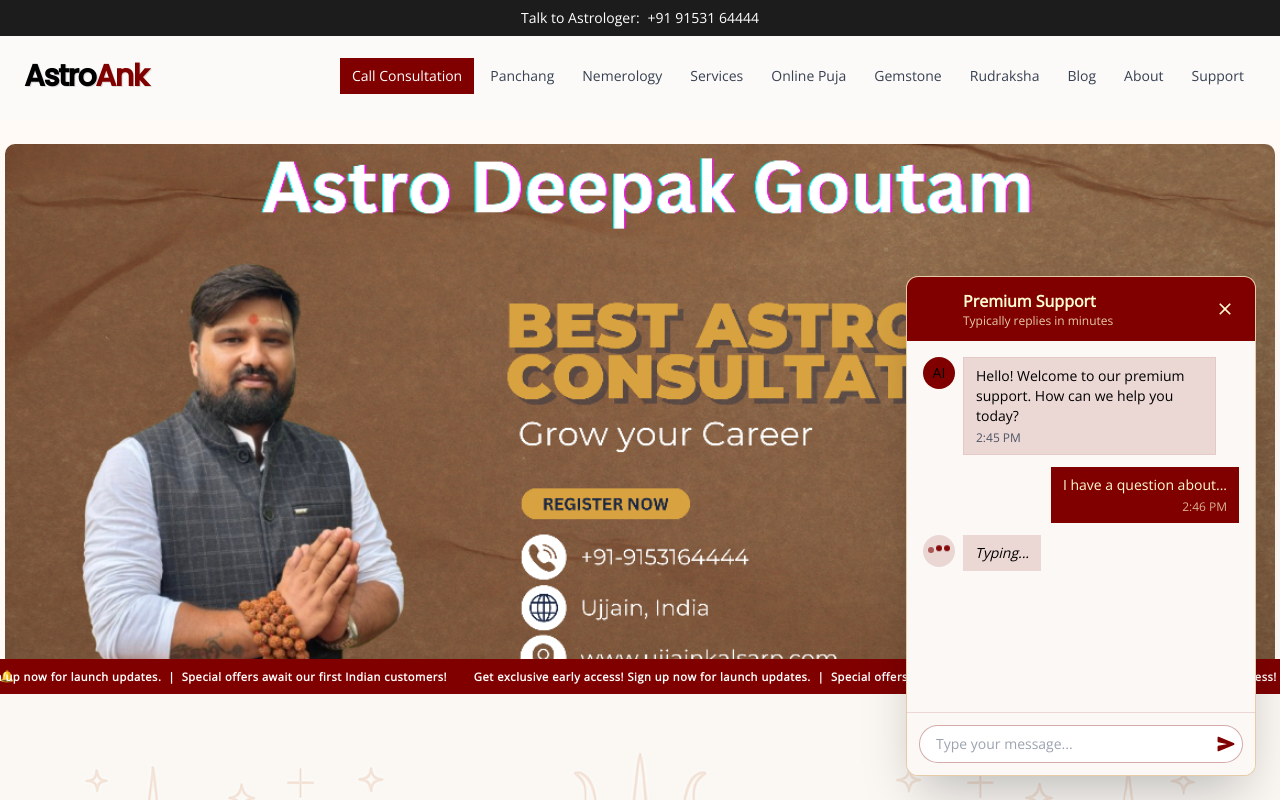
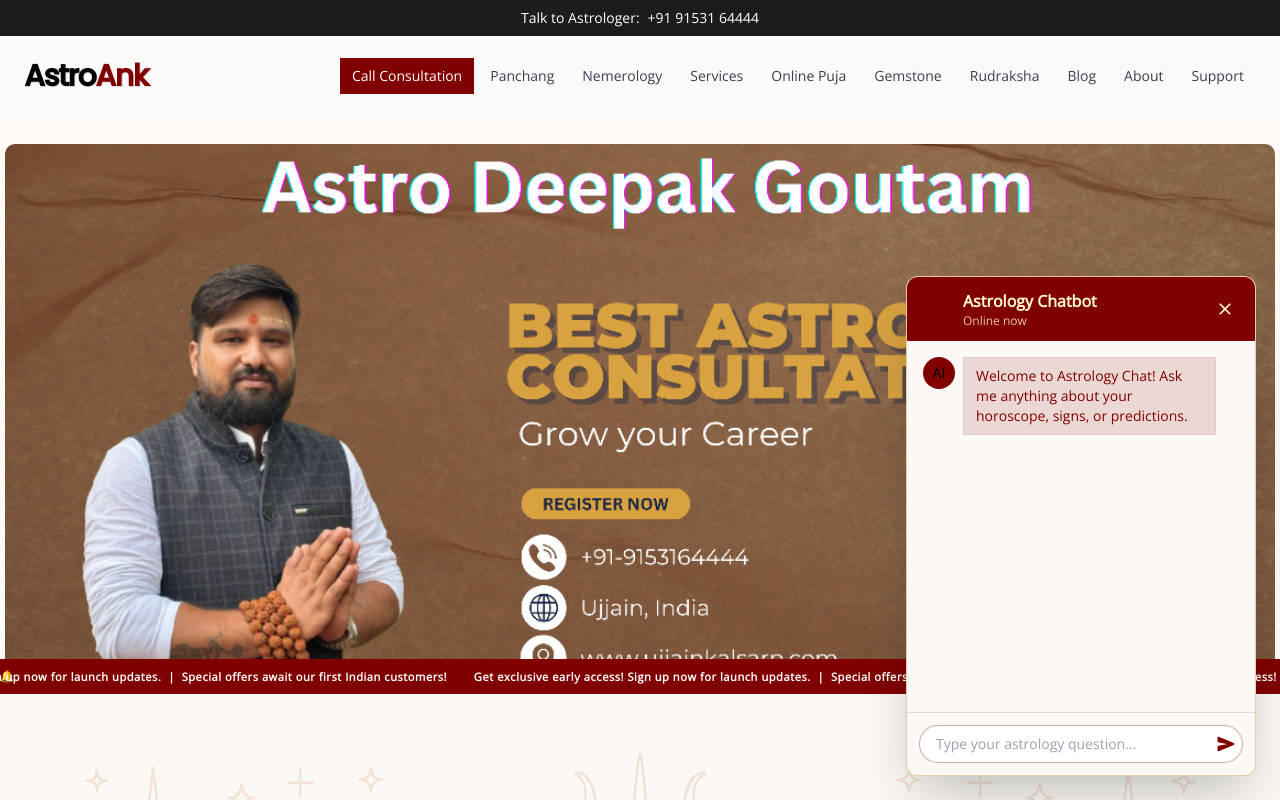
Before and after one commit to DesignsVerse/AstroTime, a Next.js app: page / in a window 1280 px wide. Both pictures are taken after a click on the button 1220 px from the left and 732 px from the top of the page. Shown: the top 800 px of the page. Built offline with nearby package versions, Linux system fonts and the light colour scheme.

Commit message:
Update ChatBoard.tsx

```diff
--- a/components/Home/ChatBoard.tsx
+++ b/components/Home/ChatBoard.tsx
@@ -1,52 +1,118 @@
-"use client"
-import { useState } from 'react';
-import { IoMdChatbubbles, IoMdClose } from 'react-icons/io';
-import { IoSend } from 'react-icons/io5';
+"use client";
+import { useState, useRef, useEffect } from "react";
+import { IoMdChatbubbles, IoMdClose } from "react-icons/io";
+import { IoSend } from "react-icons/io5";
+
 
 export default function ChatBoard() {
+  const [autoPopped, setAutoPopped] = useState(false);
   const [open, setOpen] = useState(false);
+  const [userInput, setUserInput] = useState("");
+  const [chatHistory, setChatHistory] = useState([
+    {
+      role: "assistant",
+      content:
+        "Welcome to Astrology Chat! Ask me anything about your horoscope, signs, or predictions.",
+    },
+  ]);
+  useEffect(() => {
+    if (!open && !autoPopped) {
+      const timer = setTimeout(() => {
+        setOpen(true);
+        setAutoPopped(true);
+      }, 10000); // 10,000 ms = 10 seconds
+      return () => clearTimeout(timer);
+    }
+  }, [open, autoPopped]);
+  const [loading, setLoading] = useState(false);
+  const messagesEndRef = useRef(null);
+
+  useEffect(() => {
+    if (messagesEndRef.current) {
+      messagesEndRef.current.scrollIntoView({ behavior: "smooth" });
+    }
+  }, [chatHistory, open]);
+
+  const sendMessage = async (e) => {
+    e?.preventDefault();
+    const message = userInput.trim();
+    if (!message || loading) return;
+    const newHistory = [...chatHistory, { role: "user", content: message }];
+    setChatHistory(newHistory);
+    setUserInput("");
+    setLoading(true);
+
+    try {
+      const resp = await fetch("/api/ask", {
+        method: "POST",
+        headers: { "Content-Type": "application/json" },
+        body: JSON.stringify({ message, chatHistory: newHistory }),
+      });
+      const data = await resp.json();
+      setChatHistory([
+        ...newHistory,
+        {
+          role: "assistant",
+          content: data.reply || "Sorry, I couldn't answer that.",
+          language: data.language,
+        },
+      ]);
+    } catch {
+      setChatHistory([
+        ...newHistory,
+        {
+          role: "assistant",
+          content: "Something went wrong. Please try again.",
+        },
+      ]);
+    } finally {
+      setLoading(false);
+    }
+  };
 
   return (
     <>
-      {/* Floating Chat Button - More Premium Look */}
+      {/* Floating Chat Button */}
       {!open && (
         <button
           onClick={() => setOpen(true)}
           className="fixed bottom-16 md:bottom-10 right-3 md:right-8 z-50 bg-[#800000] text-cream p-4 rounded-full shadow-xl hover:scale-110 transition-all duration-300 focus:outline-none group"
           aria-label="Open chat"
-          style={{
-            boxShadow: '0 4px 20px rgba(128, 0, 0, 0.3)'
-          }}
+          style={{ boxShadow: "0 4px 20px rgba(128, 0, 0, 0.3)" }}
         >
-          <IoMdChatbubbles size={24} className="group-hover:rotate-12 transition-transform" color="#FFF" />
-
+          <IoMdChatbubbles
+            size={24}
+            className="group-hover:rotate-12 transition-transform"
+            color="#FFF"
+          />
         </button>
       )}
 
-      {/* Chat Board Panel - Compact and Premium */}
+      {/* Chat Board Panel */}
       <div
-        className={`fixed bottom-6 right-6 h-[500px] w-[350px] rounded-xl overflow-hidden shadow-2xl z-50 flex flex-col transition-all duration-300 ease-in-out ${open ? 'opacity-100 translate-y-0' : 'opacity-0 translate-y-4 pointer-events-none'}`}
+        className={`fixed bottom-6 right-6 h-[500px] w-[350px] rounded-xl overflow-hidden shadow-2xl z-50 flex flex-col transition-all duration-300 ease-in-out ${
+          open
+            ? "opacity-100 translate-y-0"
+            : "opacity-0 translate-y-4 pointer-events-none"
+        }`}
         style={{
-          backgroundColor: '#FFFDD0',
-          border: '1px solid #80000033',
-          maxHeight: 'calc(100vh - 100px)'
+          backgroundColor: "#FFFDD0",
+          border: "1px solid #80000033",
+          maxHeight: "calc(100vh - 100px)",
         }}
       >
         {/* Header */}
         <div
           className="px-4 py-3 flex items-center justify-between"
-          style={{
-            backgroundColor: '#800000',
-            color: '#FFFDD0'
-          }}
+          style={{ backgroundColor: "#800000", color: "#FFFDD0" }}
         >
           <div className="flex items-center gap-2">
             <div className="w-8 h-8 rounded-full bg-cream flex items-center justify-center">
               <span className="text-[#800000] font-bold text-sm">AI</span>
             </div>
             <div>
-              <h3 className="font-semibold">Premium Support</h3>
-              <p className="text-xs opacity-80">Typically replies in minutes</p>
+              <h3 className="font-semibold">Astrology Chatbot</h3>
+              <p className="text-xs opacity-80">Online now</p>
             </div>
           </div>
           <button
@@ -61,41 +127,38 @@ export default function ChatBoard() {
         {/* Messages Area */}
         <div
           className="flex-1 p-4 overflow-y-auto flex flex-col gap-3"
-          style={{ backgroundColor: '#FBF8F5' }}
+          style={{ backgroundColor: "#FBF8F5" }}
         >
-          {/* Welcome Message */}
-          <div className="flex gap-2">
+          {chatHistory.map((msg, idx) => (
+            <div
+              key={idx}
+              className={
+                msg.role === "user"
+                  ? "flex gap-2 justify-end"
+                  : "flex gap-2"
+              }
+            >
+              {msg.role === "assistant" && (
                 <div className="w-8 h-8 rounded-full bg-[#800000] flex-shrink-0 flex items-center justify-center text-cream text-sm">
                   AI
                 </div>
+              )}
               <div
                 className="px-3 py-2 rounded-lg max-w-[80%]"
                 style={{
-                backgroundColor: '#80000022',
-                border: '1px solid #80000011'
+                  backgroundColor:
+                    msg.role === "user" ? "#800000" : "#80000022",
+                  color: msg.role === "user" ? "#FFFDD0" : "#800000",
+                  border:
+                    msg.role === "assistant" ? "1px solid #80000011" : "none",
                 }}
               >
-              <p className="text-sm">Hello! Welcome to our premium support. How can we help you today?</p>
-              <p className="text-xs text-gray-600 mt-1">2:45 PM</p>
+                <p className="text-sm">{msg.content}</p>
               </div>
+              {msg.role === "user" && <div style={{ width: 32 }} />}
             </div>
-
-          {/* User Message Placeholder */}
-          <div className="flex gap-2 justify-end">
-            <div
-              className="px-3 py-2 rounded-lg max-w-[80%]"
-              style={{
-                backgroundColor: '#800000',
-                color: '#FFFDD0'
-              }}
-            >
-              <p className="text-sm">I have a question about...</p>
-              <p className="text-xs opacity-70 mt-1 text-right">2:46 PM</p>
-            </div>
-          </div>
-
-          {/* Typing Indicator */}
-          {open && (
+          ))}
+          {loading && (
             <div className="flex gap-2">
               <div className="w-8 h-8 rounded-full bg-[#80000022] flex-shrink-0 flex items-center justify-center">
                 <div className="typing-indicator">
@@ -109,36 +172,44 @@ export default function ChatBoard() {
               </div>
             </div>
           )}
+          <div ref={messagesEndRef}></div>
         </div>
 
         {/* Input Area */}
-        <div
+        <form
+          onSubmit={sendMessage}
           className="p-3 border-t relative"
           style={{
-            backgroundColor: '#FBF8F5',
-            borderColor: '#80000022'
+            backgroundColor: "#FBF8F5",
+            borderColor: "#80000022",
           }}
         >
           <input
             type="text"
+            value={userInput}
+            onChange={(e) => setUserInput(e.target.value)}
             className="w-full rounded-full border pl-4 pr-10 py-2 focus:outline-none focus:ring-1 text-sm"
             style={{
-              backgroundColor: 'white',
-              borderColor: '#80000055',
-              color: '#800000'
+              backgroundColor: "white",
+              borderColor: "#80000055",
+              color: "#800000",
             }}
-            placeholder="Type your message..."
+            placeholder="Type your astrology question..."
+            disabled={loading}
+            onKeyDown={(e) => {
+              if (e.key === "Enter" && !e.shiftKey) sendMessage(e);
+            }}
           />
           <button
+            type="submit"
+            disabled={loading || !userInput.trim()}
             className="absolute right-5 top-1/2 transform -translate-y-1/2 text-[#800000] hover:text-[#600000] focus:outline-none"
             aria-label="Send message"
           >
             <IoSend size={18} />
           </button>
+        </form>
       </div>
-      </div>
-
-      {/* Custom CSS for typing indicator */}
       <style jsx>{`
         .typing-indicator {
           display: flex;
@@ -164,8 +235,15 @@ export default function ChatBoard() {
           animation: bounce 1s infinite ease-in-out 0.4s;
         }
         @keyframes bounce {
-          0%, 100% { transform: translateY(0); opacity: 0.4; }
-          50% { transform: translateY(-3px); opacity: 1; }
+          0%,
+          100% {
+            transform: translateY(0);
+            opacity: 0.4;
+          }
+          50% {
+            transform: translateY(-3px);
+            opacity: 1;
+          }
         }
       `}</style>
     </>
```
Lines whose indentation alone changed are shown as unchanged.
